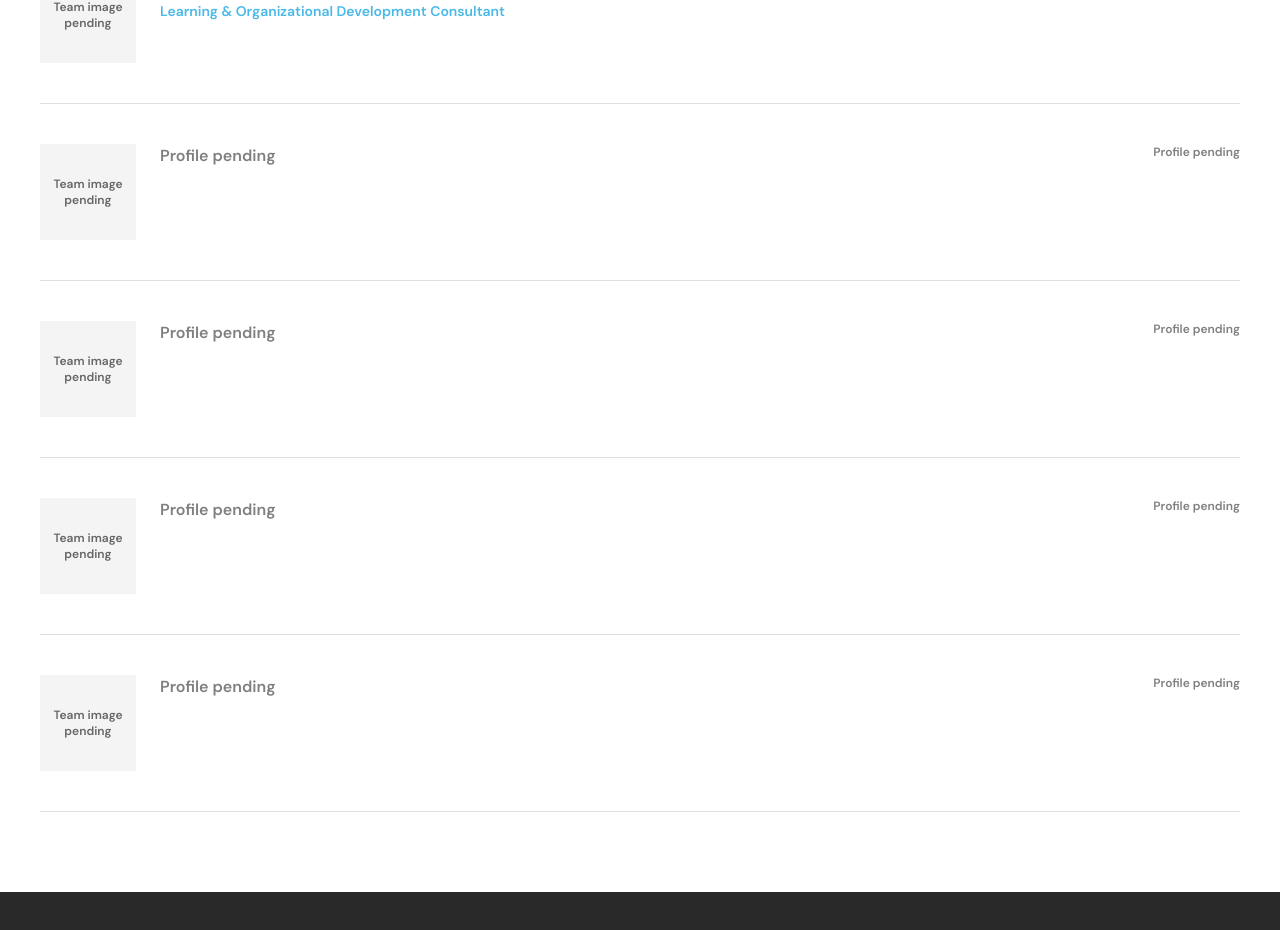
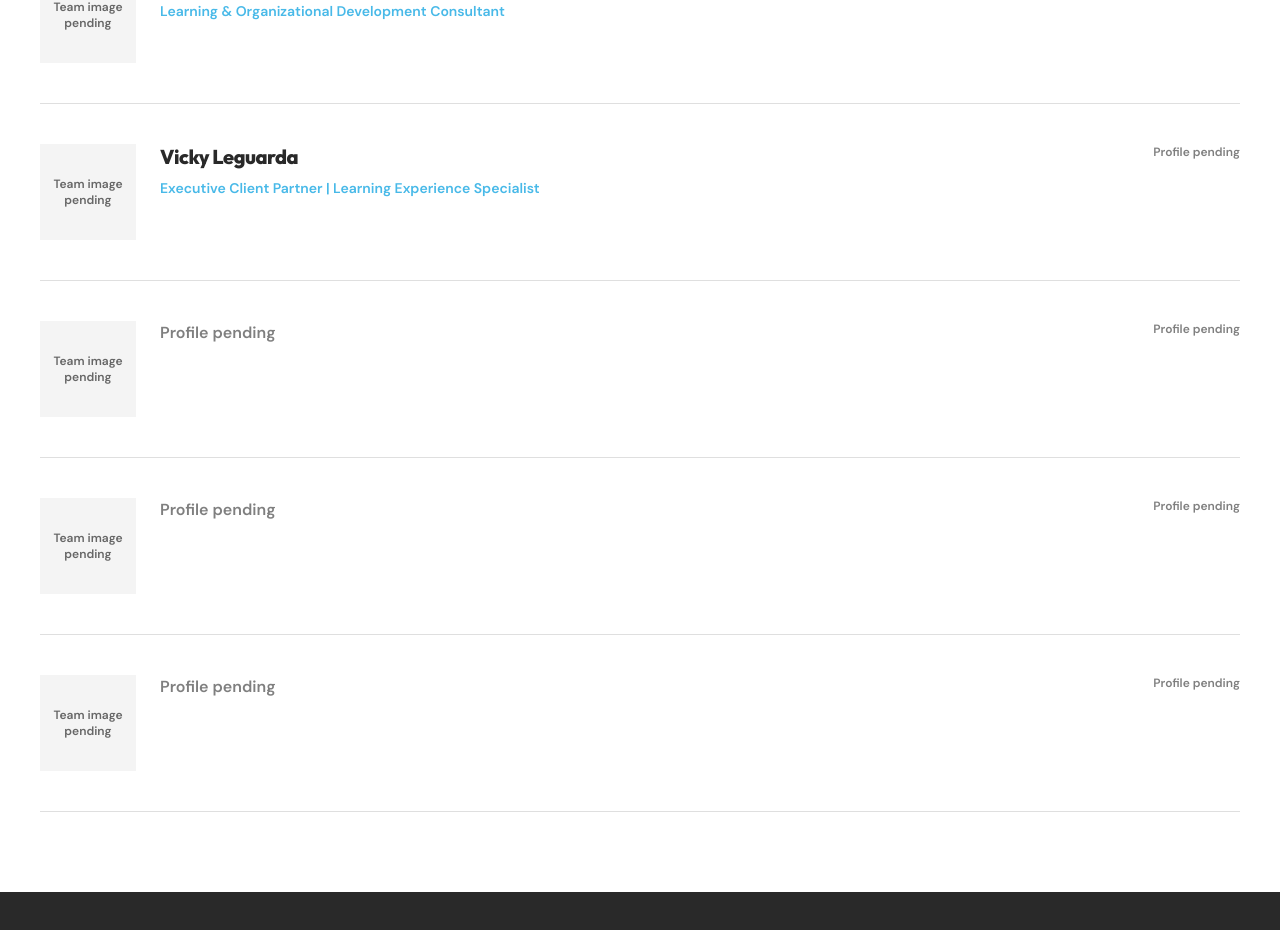
Before and after one commit to gabzy0423/The-Learning-Lab, a Next.js app: page /about/team in a window 1280 px wide. Shown: the part 1985-2915 px from the top of the page. Built offline with nearby package versions, Linux system fonts and the light colour scheme.

Commit message:
Add Vicky to team profiles

```diff
--- a/app/about/team/page.tsx
+++ b/app/about/team/page.tsx
@@ -136,6 +136,11 @@ export default function MeetTheTeamPage() {
                     <h3 className="font-heading text-xl font-extrabold leading-tight tracking-tight">Sheryll Cordero</h3>
                     <p className="mt-2 text-sm font-semibold leading-relaxed text-brand-cyan-blue">Learning &amp; Organizational Development Consultant</p>
                   </>
+                ) : index === 5 ? (
+                  <>
+                    <h3 className="font-heading text-xl font-extrabold leading-tight tracking-tight">Vicky Leguarda</h3>
+                    <p className="mt-2 text-sm font-semibold leading-relaxed text-brand-cyan-blue">Executive Client Partner | Learning Experience Specialist</p>
+                  </>
                 ) : (
                   <p className="text-base font-semibold text-brand-charcoal/60">Profile pending</p>
                 )}
```
